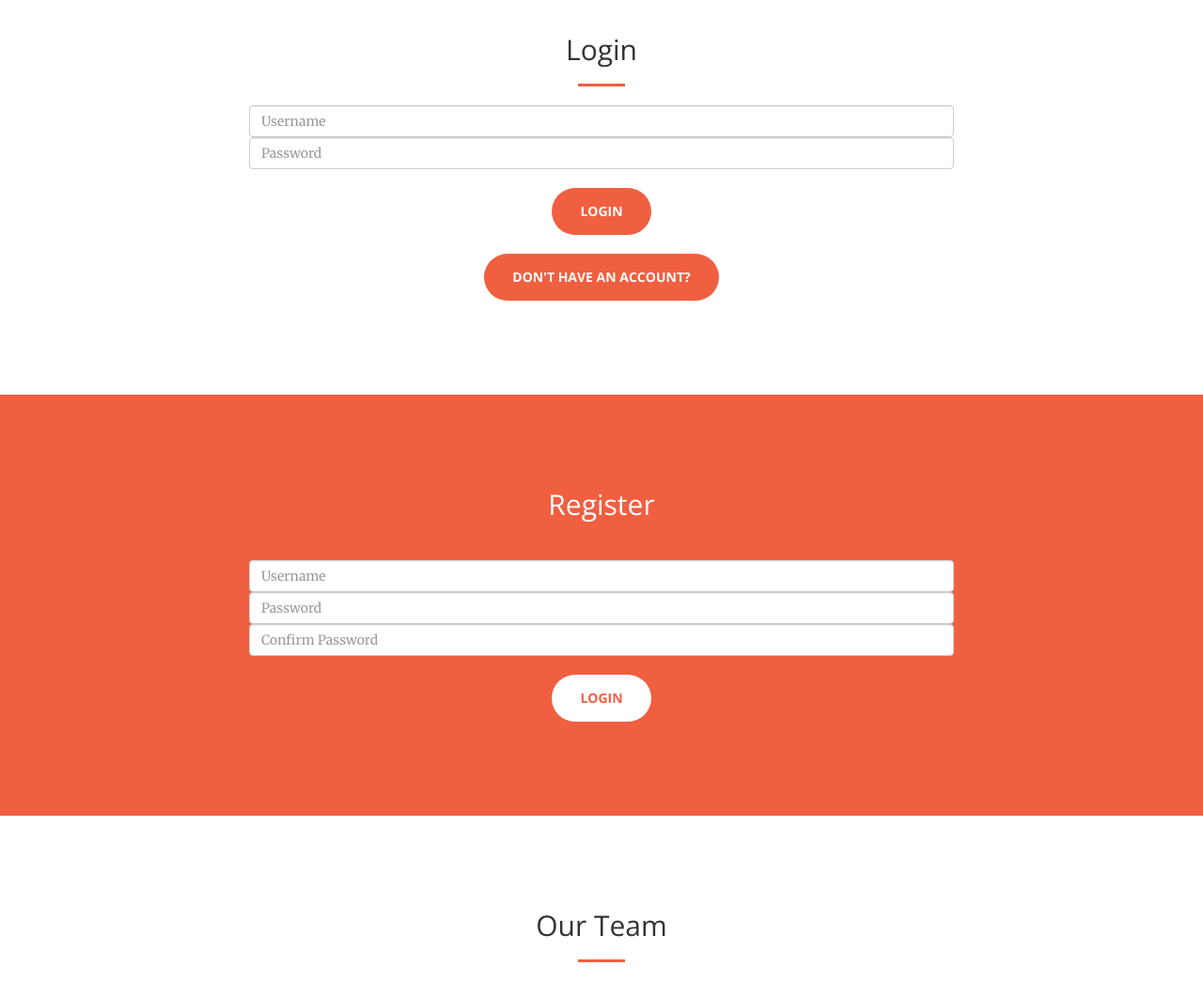
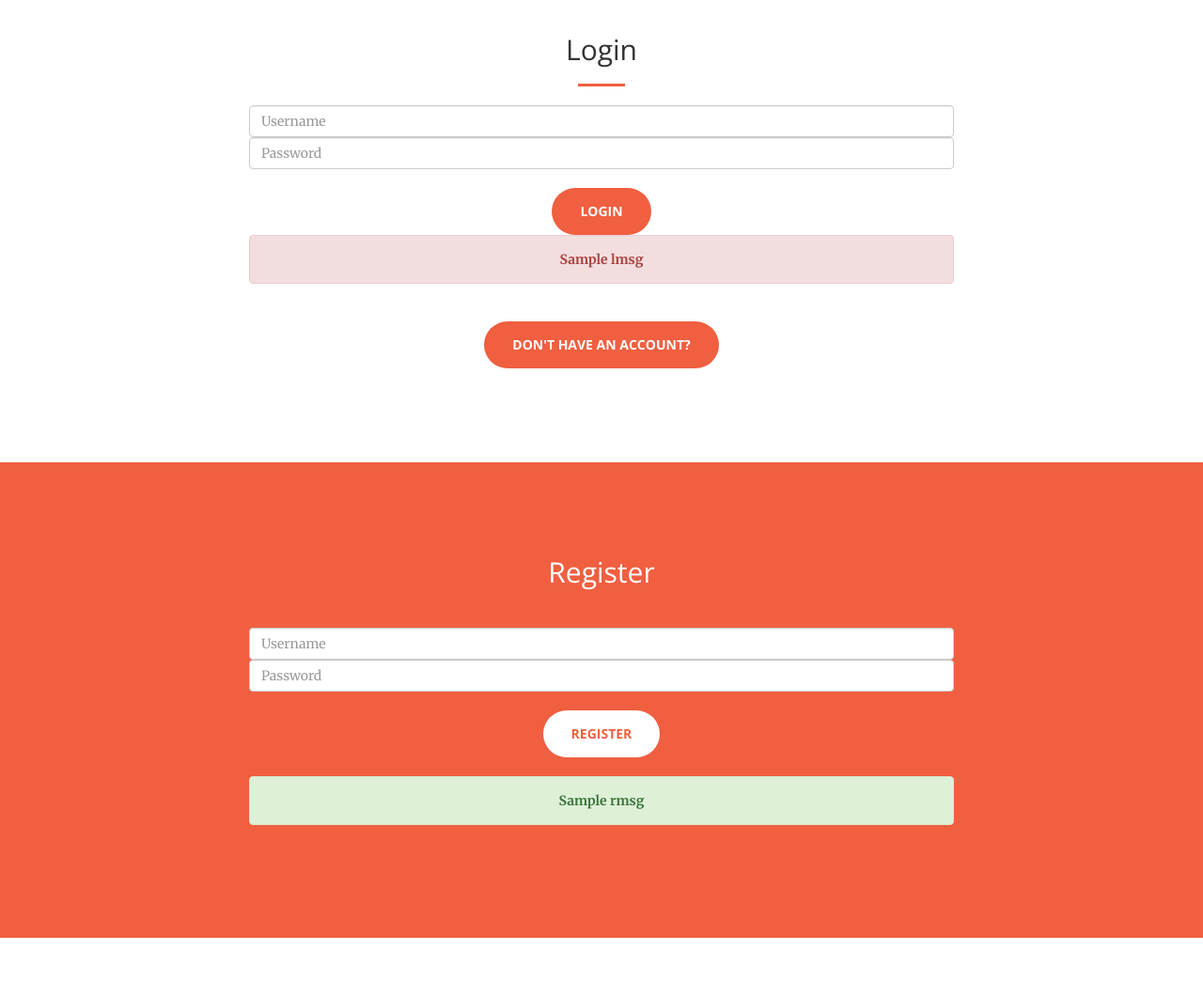
Before and after one commit to skabir8/ComfortablePotatoes, a Flask app: template templates/home.html in a window 1280 px wide. Shown: the part 1234-2295 px from the top of the page at 94% size. Run offline with Flask 2, Linux system fonts and the light colour scheme; a user stored in the database is signed in; tables that the repository leaves empty hold one stand-in row (values such as "Sample post"); the template is opened without the code that fills it: most values are stand-ins (such as "Sample title", 1, 10 or a date in 2020); some libraries are stand-ins or nearby versions.

Commit message:
fixed up homepage and login system

```diff
--- a/app.py
+++ b/app.py
@@ -14,42 +14,44 @@ socketio = SocketIO(app)
 
 @app.route("/")
 def logCheck():
-    if 'userID' in session:
-        return redirect(url_for('home'))
-    if("msg" in request.args.keys()):
-        return redirect(url_for('dispLogin')+"?msg="+request.args['msg'])
-    return redirect(url_for('dispLogin'))
+    return redirect(url_for('home'))
 
-
-
-
-@app.route("/home")
+@app.route('/home')
 def home():
+    if 'rmsg' in session:
+        rmsg = session['rmsg']
+        session.pop('rmsg')
+        return render_template("home.html",rmsg=rmsg)
+    if 'lsmsg' in session:
+        lsmg = session('lsmg')
+        session.pop('lmsg')
+        return render_template("home.html",lmsg=lmsg)
     return render_template("home.html")
 
-@app.route("/login")
-def dispLogin():
-    if 'userID' in session:
-        return render_template('alreadyLogged.html', msg=session['userID'])
-    if 'msg' in request.args.keys():
-        return render_template("login.html", msg=request.args['msg'])
-    return render_template("login.html", msg ="")
 
 @app.route("/auth", methods=['POST'])
 def auth():
     if 'register' in request.form.keys():
-        msg=addUser(request.form['user'], request.form['pass'])
+        rmsg=addUser(request.form['user'], request.form['pass'])
+        if 'succ' not in rmsg:
+            session['rmsg'] = [False, rmsg]
+        else:
+            session['rmsg'] = [True, rmsg]
+        print rmsg
+        return redirect("/home#register")
     else:
         info = userLogin(request.form['user'], request.form['pass'])
+        lmsg=info[1]
         if(info[0]=='True'):
-            msg=info[1]
-            session['userID']=request.form['user']
-        msg=info[1]
-    return redirect(url_for('logCheck')+"?msg="+msg)
+            session['user']=request.form['user']
+            return redirect("/test")
+        else:
+            session['lmsg'] = [False, lmsg]
+            return redirect("/home#login")
 
 @app.route("/logout")
 def logout():
-    session.pop('userID')
+    session.pop('user')
     return redirect(url_for('logCheck'))
 
 @app.route('/stats')
@@ -61,12 +63,16 @@ def stats():
 
 @app.route('/league')
 def index():
-    if 'userID' in session:
-        user= session["userID"]
+    if 'user' in session:
+        user= session["user"]
         print user
     else:
         user = ""
     return render_template('league.html', user = user)
+
+@app.route('/test')
+def test():
+    return "test"
 
 @socketio.on('message')
 def handleMessage(msg):
--- /dev/null
+++ b/templates/basic.html
@@ -0,0 +1,93 @@
+<!DOCTYPE html>
+<html lang="en">
+
+<head>
+
+    <meta charset="utf-8">
+    <meta http-equiv="X-UA-Compatible" content="IE=edge">
+    <meta name="viewport" content="width=device-width, initial-scale=1">
+    <meta name="description" content="">
+    <meta name="author" content="">
+
+    <title>JIVS FANTASY BASKETBALL</title>
+
+    <!-- Bootstrap Core CSS -->
+    <link href="../static/bootstraptemplate/vendor/bootstrap/css/bootstrap.min.css" rel="stylesheet">
+
+    <!-- Custom Fonts -->
+    <link href="../static/bootstraptemplate/vendor/font-awesome/css/font-awesome.min.css" rel="stylesheet" type="text/css">
+    <link href='https://fonts.googleapis.com/css?family=Open+Sans:300italic,400italic,600italic,700italic,800italic,400,300,600,700,800' rel='stylesheet' type='text/css'>
+    <link href='https://fonts.googleapis.com/css?family=Merriweather:400,300,300italic,400italic,700,700italic,900,900italic' rel='stylesheet' type='text/css'>
+
+    <!-- Plugin CSS -->
+    <link href="../static/bootstraptemplate/vendor/magnific-popup/magnific-popup.css" rel="stylesheet">
+
+    <!-- Theme CSS -->
+    <link href="../static/bootstraptemplate/css/creative.min.css" rel="stylesheet">
+
+    <!-- HTML5 Shim and Respond.js IE8 support of HTML5 elements and media queries -->
+    <!-- WARNING: Respond.js doesn't work if you view the page via file:// -->
+    <!--[if lt IE 9]>
+        <script src="https://oss.maxcdn.com/libs/html5shiv/3.7.0/html5shiv.js"></script>
+        <script src="https://oss.maxcdn.com/libs/respond.js/1.4.2/respond.min.js"></script>
+    <![endif]-->
+
+</head>
+
+<body id="page-top">
+
+    <nav id="mainNav" class="navbar navbar-default navbar-fixed-top">
+        <div class="container-fluid">
+            <!-- Brand and toggle get grouped for better mobile display -->
+            <div class="navbar-header">
+                <button type="button" class="navbar-toggle collapsed" data-toggle="collapse" data-target="#bs-example-navbar-collapse-1">
+                    <span class="sr-only">Toggle navigation</span> Menu <i class="fa fa-bars"></i>
+                </button>
+                <a class="navbar-brand page-scroll" href="#page-top">JIVS FANTASY</a>
+            </div>
+
+            <!-- Collect the nav links, forms, and other content for toggling -->
+            <div class="collapse navbar-collapse" id="bs-example-navbar-collapse-1">
+                <ul class="nav navbar-nav navbar-right">
+                    <li>
+                        <a class="page-scroll" href="/#about">About</a>
+                    </li>
+		    {% if 'userID' not in session %}
+                    <li>
+                        <a class="page-scroll" href="/#login">Login</a>
+                    </li>
+                    <li>
+                        <a class="page-scroll" href="/#register">Register</a>
+                    </li>
+                    <li>
+                        <a class="page-scroll" href="/#team">Our Team</a>
+                    </li>
+		    {% endif %}
+                </ul>
+            </div>
+            <!-- /.navbar-collapse -->
+        </div>
+        <!-- /.container-fluid -->
+    </nav>
+
+    {% block content %}
+
+    {% endblock %}
+
+    <!-- jQuery -->
+    <script src="../static/bootstraptemplate/vendor/jquery/jquery.min.js"></script>
+
+    <!-- Bootstrap Core JavaScript -->
+    <script src="../static/bootstraptemplate/vendor/bootstrap/js/bootstrap.min.js"></script>
+
+    <!-- Plugin JavaScript -->
+    <script src="https://cdnjs.cloudflare.com/ajax/libs/jquery-easing/1.3/jquery.easing.min.js"></script>
+    <script src="../static/bootstraptemplate/vendor/scrollreveal/scrollreveal.min.js"></script>
+    <script src="../static/bootstraptemplate/vendor/magnific-popup/jquery.magnific-popup.min.js"></script>
+
+    <!-- Theme JavaScript -->
+    <script src="../static/bootstraptemplate/js/creative.min.js"></script>
+
+</body>
+
+</html>
--- a/templates/home.html
+++ b/templates/home.html
@@ -1,74 +1,7 @@
-<!DOCTYPE html>
-<html lang="en">
+{% extends "basic.html" %}
+{% block content %}
 
-<head>
-
-    <meta charset="utf-8">
-    <meta http-equiv="X-UA-Compatible" content="IE=edge">
-    <meta name="viewport" content="width=device-width, initial-scale=1">
-    <meta name="description" content="">
-    <meta name="author" content="">
-
-    <title>JIVS FANTASY BASKETBALL</title>
-
-    <!-- Bootstrap Core CSS -->
-    <link href="../static/bootstraptemplate/vendor/bootstrap/css/bootstrap.min.css" rel="stylesheet">
-
-    <!-- Custom Fonts -->
-    <link href="../static/bootstraptemplate/vendor/font-awesome/css/font-awesome.min.css" rel="stylesheet" type="text/css">
-    <link href='https://fonts.googleapis.com/css?family=Open+Sans:300italic,400italic,600italic,700italic,800italic,400,300,600,700,800' rel='stylesheet' type='text/css'>
-    <link href='https://fonts.googleapis.com/css?family=Merriweather:400,300,300italic,400italic,700,700italic,900,900italic' rel='stylesheet' type='text/css'>
-
-    <!-- Plugin CSS -->
-    <link href="../static/bootstraptemplate/vendor/magnific-popup/magnific-popup.css" rel="stylesheet">
-
-    <!-- Theme CSS -->
-    <link href="../static/bootstraptemplate/css/creative.min.css" rel="stylesheet">
-
-    <!-- HTML5 Shim and Respond.js IE8 support of HTML5 elements and media queries -->
-    <!-- WARNING: Respond.js doesn't work if you view the page via file:// -->
-    <!--[if lt IE 9]>
-        <script src="https://oss.maxcdn.com/libs/html5shiv/3.7.0/html5shiv.js"></script>
-        <script src="https://oss.maxcdn.com/libs/respond.js/1.4.2/respond.min.js"></script>
-    <![endif]-->
-
-</head>
-
-<body id="page-top">
-
-    <nav id="mainNav" class="navbar navbar-default navbar-fixed-top">
-        <div class="container-fluid">
-            <!-- Brand and toggle get grouped for better mobile display -->
-            <div class="navbar-header">
-                <button type="button" class="navbar-toggle collapsed" data-toggle="collapse" data-target="#bs-example-navbar-collapse-1">
-                    <span class="sr-only">Toggle navigation</span> Menu <i class="fa fa-bars"></i>
-                </button>
-                <a class="navbar-brand page-scroll" href="#page-top">JIVS FANTASY</a>
-            </div>
-
-            <!-- Collect the nav links, forms, and other content for toggling -->
-            <div class="collapse navbar-collapse" id="bs-example-navbar-collapse-1">
-                <ul class="nav navbar-nav navbar-right">
-                    <li>
-                        <a class="page-scroll" href="#about">About</a>
-                    </li>
-                    <li>
-                        <a class="page-scroll" href="#login">Login</a>
-                    </li>
-                    <li>
-                        <a class="page-scroll" href="#register">Register</a>
-                    </li>
-                    <li>
-                        <a class="page-scroll" href="#team">Our Team</a>
-                    </li>
-                </ul>
-            </div>
-            <!-- /.navbar-collapse -->
-        </div>
-        <!-- /.container-fluid -->
-    </nav>
-
-    <header>
+<header>
         <div class="header-content">
             <div class="header-content-inner">
                 <h1 id="homeHeading"><font color="#ff751a"><br><br><br>JIVS FANTASY BASKETBALL</font></h1>
@@ -98,11 +31,16 @@
           <div class="col-lg-8 col-lg-offset-2 text-center">
             <h2 class="section-heading">Login</h2>
             <hr class="primary">
-            <form class="form-signin">
-	      <input id="username" placeholder="Username" class="form-control">
-	      <input id="password" placeholder="Password" class="form-control"><br>
-	      <center><button class="btn btn-primary btn-xl page-scroll" type="submit">Login</button></center>
+            <form action="/auth" method="POST" class="form-signin">
+	      <input name="user" id="username" placeholder="Username" class="form-control">
+	      <input name="pass" id="password" placeholder="Password" class="form-control" type="password"><br>
+	      <center><input name="login" value="Login" class="btn btn-primary btn-xl page-scroll" type="submit"></center>
 	    </form>
+	    {% if lmsg %}
+	    <div class="alert alert-danger">
+	      <center><strong>{{ lmsg[1] }}</strong></center>
+	    </div>
+	    {% endif %}
           </div>
         </div>
 	<br>
@@ -116,12 +54,24 @@
           <div class="col-lg-8 col-lg-offset-2 text-center">
             <h2 class="section-heading">Register</h2>
             <hr class="primary">
-            <form class="form-signin">
-	      <input id="username" placeholder="Username" class="form-control">
-	      <input id="password" placeholder="Password" class="form-control">
-	      <input id="conpassword" placeholder="Confirm Password" class="form-control"><br>
-	      <center><button style="background-color:#ffffff;color:#F05F40" class="btn btn-primary btn-xl page-scroll" type="submit">Login</button></center>
+            <form action="/auth" method="POST" class="form-signin">
+	      <input name="user" id="username" placeholder="Username" class="form-control">
+	      <input name="pass" id="password" placeholder="Password" class="form-control" type="password">
+	      <br>
+	      <center><button style="background-color:#ffffff;color:#F05F40" class="btn btn-primary btn-xl page-scroll" name="register" value="Register" type="submit">Register</button></center>
 	    </form>
+	    <br>
+	    {% if rmsg %}
+	    {% if rmsg[0] %}
+	    <div class="alert alert-success">
+	      <center><strong>{{ rmsg[1] }}</strong></center>
+	    </div>
+	    {% else %}
+	    <div class="alert alert-danger">
+	      <center><strong>{{ rmsg[1] }}</strong></center>
+	    </div>
+	    {% endif %}
+	    {% endif %}
           </div>
         </div>
       </div>
@@ -149,7 +99,7 @@
                     <div class="service-box">
                         <img src="http://www.grimmemennesker.dk/data/media/1/indian_krusty.jpg" width="200" height="225" border="0">
                         <h3>Jordan Yaqoob</h3>
-                        <p class="text-muted"> Irrelevant Brown Guy</p>
+                        <p class="text-muted"> Valuable Brown Guy</p>
                     </div>
                 </div>
                 <div class="col-lg-3 col-md-6 text-center">
@@ -169,23 +119,4 @@
             </div>
         </div>
     </section>
-
-
-
-    <!-- jQuery -->
-    <script src="../static/bootstraptemplate/vendor/jquery/jquery.min.js"></script>
-
-    <!-- Bootstrap Core JavaScript -->
-    <script src="../static/bootstraptemplate/vendor/bootstrap/js/bootstrap.min.js"></script>
-
-    <!-- Plugin JavaScript -->
-    <script src="https://cdnjs.cloudflare.com/ajax/libs/jquery-easing/1.3/jquery.easing.min.js"></script>
-    <script src="../static/bootstraptemplate/vendor/scrollreveal/scrollreveal.min.js"></script>
-    <script src="../static/bootstraptemplate/vendor/magnific-popup/jquery.magnific-popup.min.js"></script>
-
-    <!-- Theme JavaScript -->
-    <script src="../static/bootstraptemplate/js/creative.min.js"></script>
-
-</body>
-
-</html>
+{% endblock %}
```
Also changed, not shown: data/users.db.
